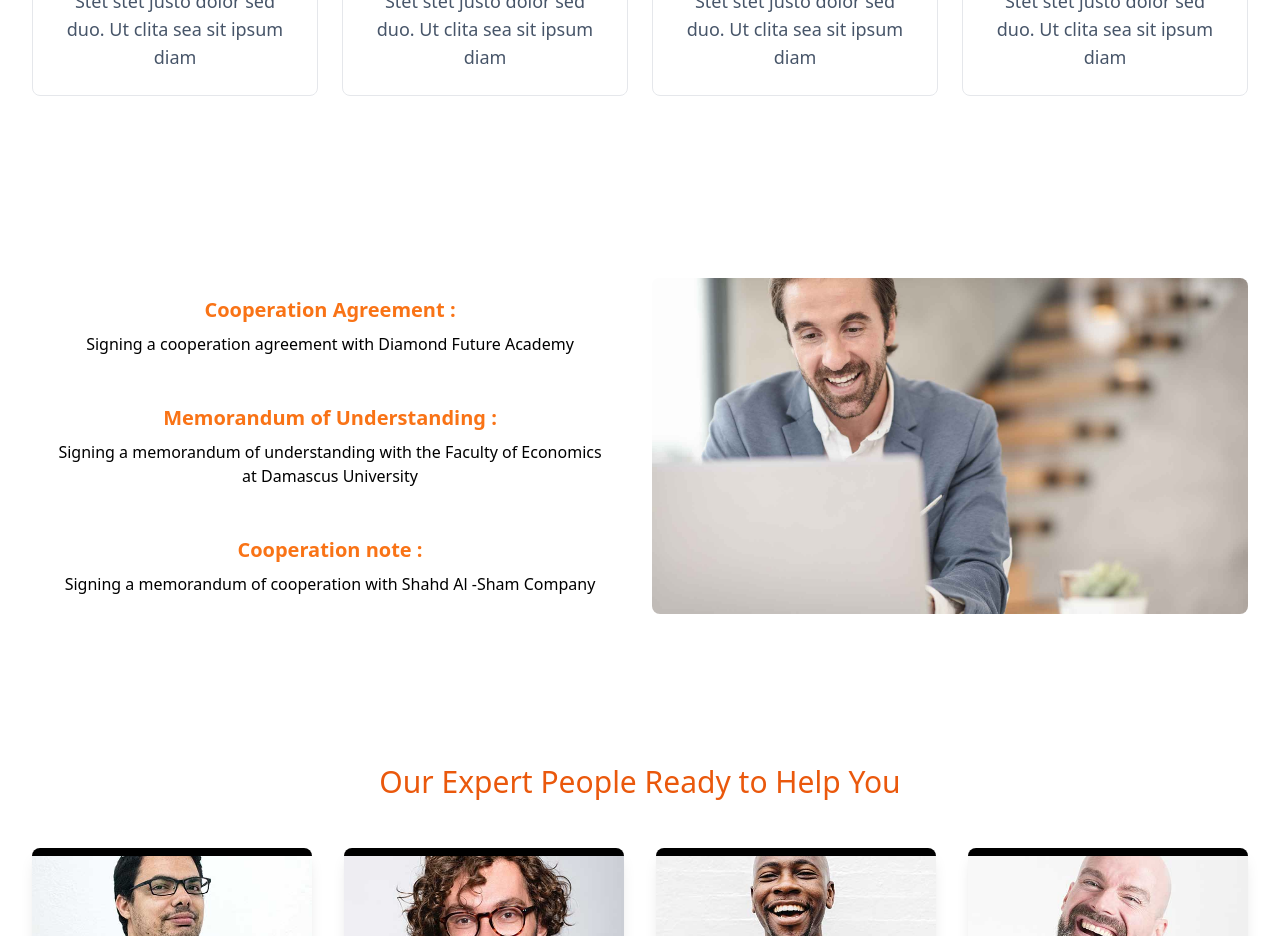
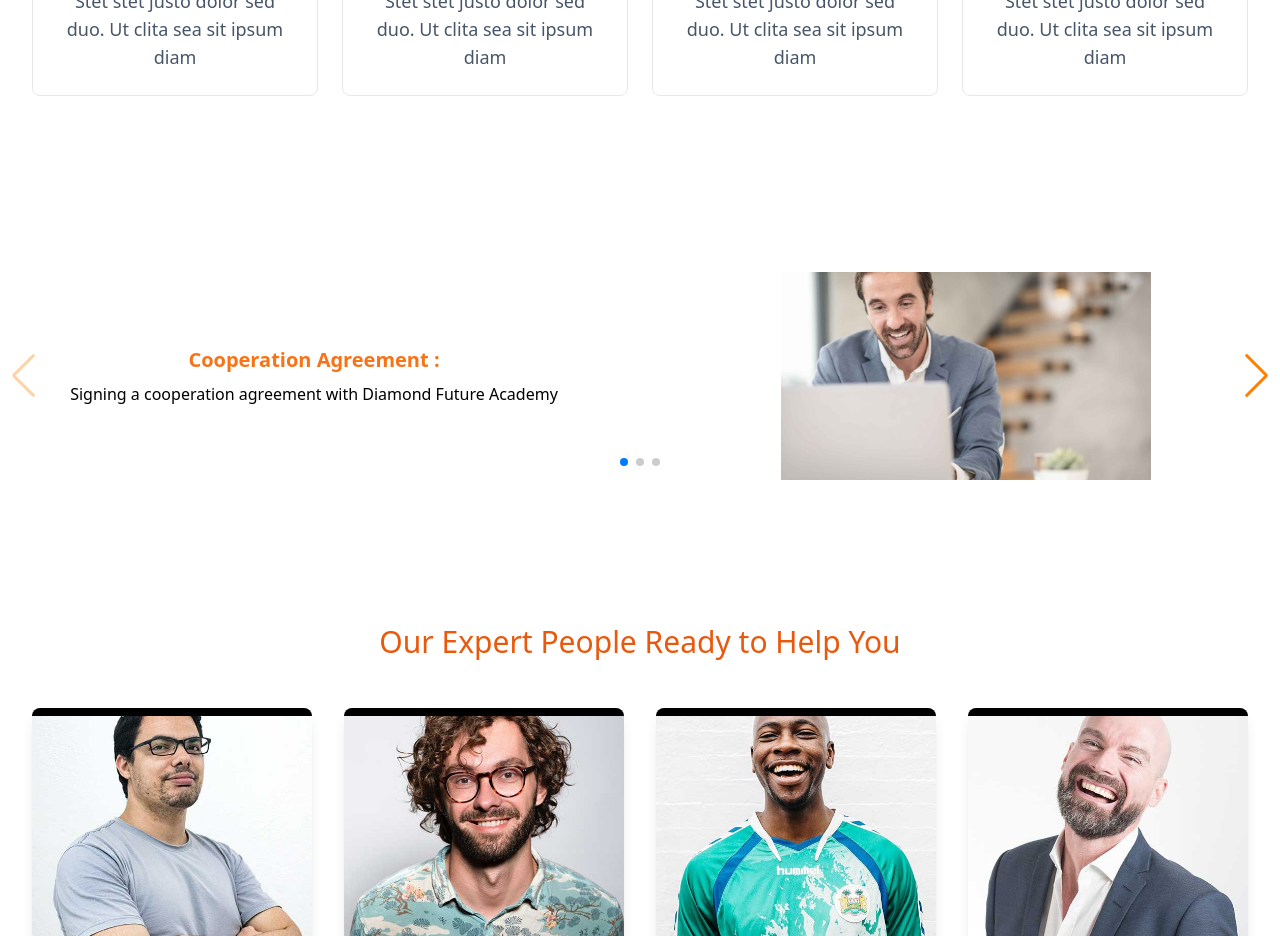
Before and after one commit to 5aledar/al-taaluq-, a React (Vite) app: page / in a window 1280 px wide. Shown: the part 2660-3596 px from the top of the page. Built offline with nearby package versions, Linux system fonts and the light colour scheme.

Commit message:
slider LastNews

```diff
--- a/src/components/LastNews.jsx
+++ b/src/components/LastNews.jsx
@@ -30,36 +30,45 @@ const LastNews = () => {
     const prevButton = document.querySelector('.swiper-button-prev');
 
     if (nextButton && prevButton) {
-      nextButton.style.color = 'orange';
-      prevButton.style.color = 'orange';
+      // Add orange color to the arrows without changing the background
+      nextButton.style.color = '#FF7F00'; // Orange color
+      prevButton.style.color = '#FF7F00'; // Orange color
     }
   }, []);
 
   return (
-    <div className="container mx-auto text-center py-10 px-8 ">
-    <h2 className="text-4xl font-bold  text-white text-center py-7 ">
-      Alta'aloq LastNews
+    <div className="container mx-auto text-center py-10">
+      <h2 className="text-4xl font-bold text-white py-7">
+        Alta'aloq Last News:
       </h2>
 
-    <div className="grid md:grid-cols-2 gap-6">
+      {/* Swiper Slider */}
+      <Swiper
+        spaceBetween={50}
+        slidesPerView={1}
+        navigation
+        pagination={{ clickable: true }}
+        modules={[Navigation, Pagination]}
+      >
+        {features.map((feature, index) => (
+          <SwiperSlide key={index}>
+            <div className="grid md:grid-cols-2 gap-6 items-center">
+              <div className="order-1 md:order-2 h-52">
+                <img src={feature.imgSrc} alt={feature.title} className="w-full rounded-lg h-full object-contain" />
+              </div>
+
               <div className="order-2 md:order-1">
-      {features.map((feature, index) => (
-        <div
-          className="flex-wrap mx-auto p-6 rounded-lg hover:shadow-sm transition-shadow duration-300"
-          key={index}
-        >
+                <div className="p-6 rounded-lg hover:shadow-sm transition-shadow duration-300">
                   <h5 className="text-xl font-semibold mb-2 text-orange-500">
                     {feature.title} :
                   </h5>
                   <p className="text-black">{feature.description}</p>
                 </div>
-      ))}
-    </div>
-    <div className=" m-auto order-1 md:order-2">
-      <img src="/about.jpg" alt="About Image" className="w-full rounded-lg" />
               </div>
             </div>
-
+          </SwiperSlide>
+        ))}
+      </Swiper>
     </div>
   );
 };
```
Lines whose indentation alone changed are shown as unchanged.
